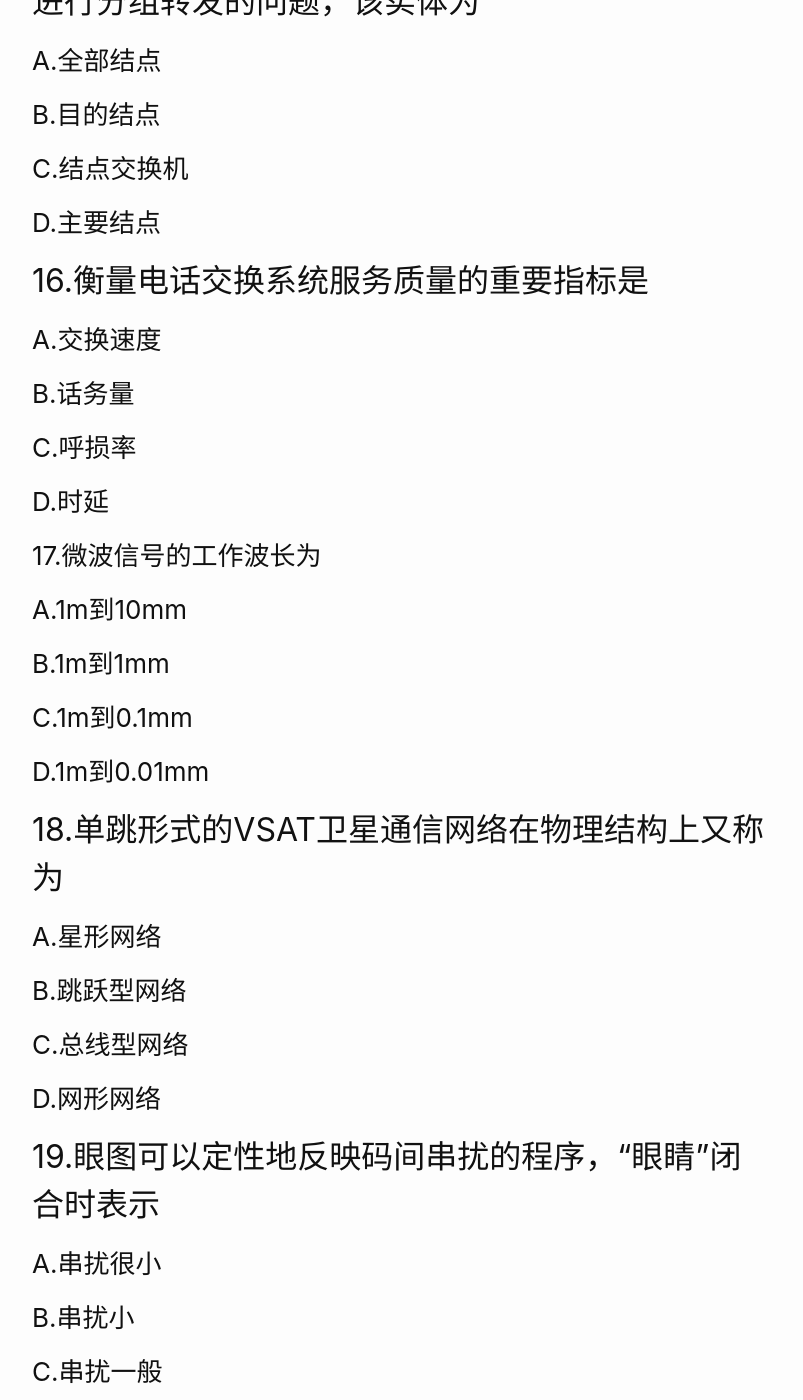
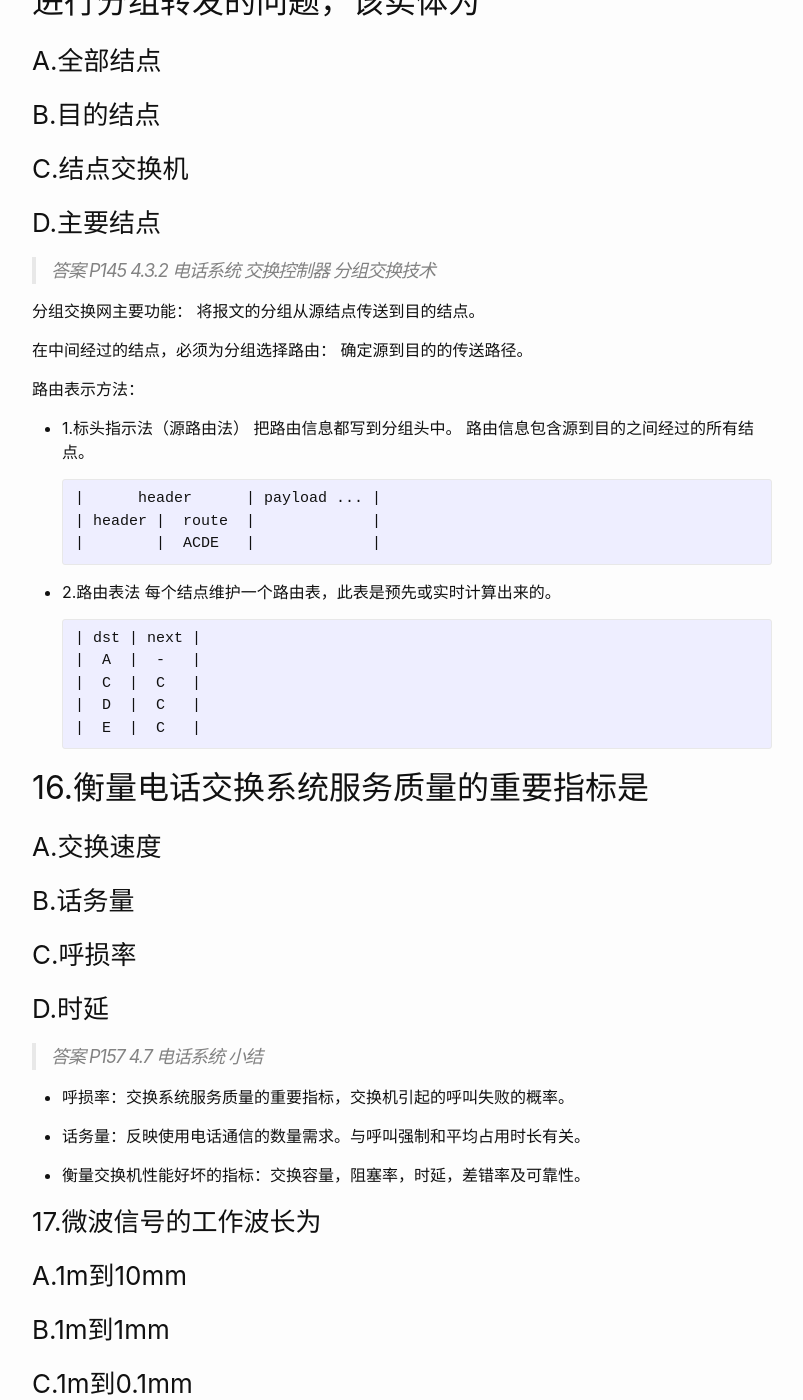
Before and after one commit to wangtiga/wangtiga.github.io, a Jekyll site: the page built from _previews/2019-06-20-4742_2014_04.md, in a window 1280 px wide and 1400 px high, scrolled down 11742 px. Shown: the whole window, without its empty margins (238-1041 px from the left). Built offline with Jekyll 4.4.1, drawn with Linux system fonts in a browser that asks for light colours; some of the changed text lies outside the part shown.

Commit message:
updated from notep

````diff
--- a/_previews/2019-06-20-4742_2014_04.md
+++ b/_previews/2019-06-20-4742_2014_04.md
@@ -278,7 +278,7 @@ No.7 信令的基本功能结构
 ### C.语音
 ### D.节点
 
-> 答案 P142 电话系统  交换控制器 分组交换
+> 答案 P142 4.3.2 电话系统  交换控制器 分组交换技术
 
 - 交换，按照某种方式动态分配传输信道的带宽资源。
 
@@ -297,17 +297,61 @@ No.7 信令的基本功能结构
 ### C.结点交换机
 ### D.主要结点
 
+> 答案 P145 4.3.2 电话系统  交换控制器 分组交换技术
+
+分组交换网主要功能：
+将报文的分组从源结点传送到目的结点。
+
+在中间经过的结点，必须为分组选择路由：
+确定源到目的的传送路径。
+
+路由表示方法：
+
+- 1.标头指示法（源路由法）
+  把路由信息都写到分组头中。
+  路由信息包含源到目的之间经过的所有结点。
+
+  ```txt
+  |      header      | payload ... |
+  | header |  route  |             |
+  |        |  ACDE   |             |
+  ```
+
+- 2.路由表法
+  每个结点维护一个路由表，此表是预先或实时计算出来的。
+
+  ```txt
+  | dst | next |
+  |  A  |  -   |
+  |  C  |  C   |
+  |  D  |  C   |
+  |  E  |  C   |
+  ```
+
+
 ## 16.衡量电话交换系统服务质量的重要指标是
 ### A.交换速度
 ### B.话务量
 ### C.呼损率
 ### D.时延
 
+> 答案 P157 4.7 电话系统 小结
+
+- 呼损率：交换系统服务质量的重要指标，交换机引起的呼叫失败的概率。
+
+- 话务量：反映使用电话通信的数量需求。与呼叫强制和平均占用时长有关。
+
+- 衡量交换机性能好坏的指标：交换容量，阻塞率，时延，差错率及可靠性。
+
+
+
 ### 17.微波信号的工作波长为
 ### A.1m到10mm
 ### B.1m到1mm
 ### C.1m到0.1mm
 ### D.1m到0.01mm
+
+> 答案 P157 4.7 电话系统 小结
 
 ## 18.单跳形式的VSAT卫星通信网络在物理结构上又称为
 ### A.星形网络
````
